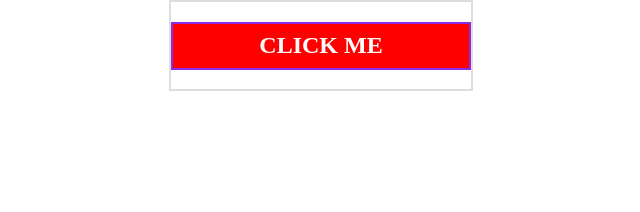
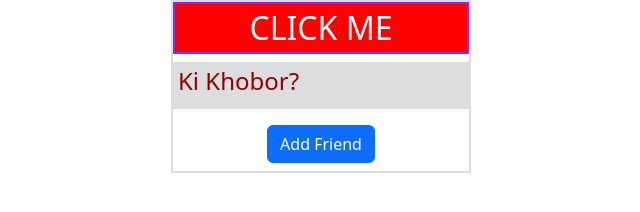
Before and after one commit to dev-rahim/jQurey, a plain HTML site: page index.html in a window 1280 px wide. Both pictures are taken after a click on the element "CLICK ME". Shown: the whole page, without its empty margins (319-959 px from the left). Drawn offline with nearby package versions, Linux system fonts and the light colour scheme.

Commit message:
jQurey text html css event

```diff
--- a/css/main.css
+++ b/css/main.css
@@ -265,6 +265,7 @@ textarea {
   width: 300px;
   border: solid 2px #ddd;
   margin: 0 auto;
+  text-align: center;
 }
 
 h2 {
--- a/index.html
+++ b/index.html
@@ -9,7 +9,8 @@
 
   <link rel="apple-touch-icon" href="icon.png">
   <!-- Place favicon.ico in the root directory -->
-
+<link rel="stylesheet" href="https://cdn.jsdelivr.net/npm/bootstrap@5.2.0-beta1/dist/css/bootstrap.min.css
+">
   <link rel="stylesheet" href="css/normalize.css">
   <link rel="stylesheet" href="css/main.css">
 
@@ -20,8 +21,10 @@
 <div class="box">
   <h2>CLICK ME</h2>
   <p>Lorem ipsum dolor sit amet consectetur adipisicing elit. Voluptas quo eaque dolor cum numquam. Iure nam possimus aliquam velit tempore similique minima iusto expedita dignissimos id, iste dolore ipsa aut.</p>
+  <h3 class="btn btn-primary auto">Add Friend</h3  >
 </div>
-
+<script src="https://cdn.jsdelivr.net/npm/bootstrap@5.2.0-beta1/dist/js/bootstrap.bundle.min.js
+"></script>
   <script src="js/vendor/modernizr-3.11.2.min.js"></script>
   <script src="js/plugins.js"></script>
   <script src="js/main.js"></script>
--- a/js/custom.js
+++ b/js/custom.js
@@ -20,9 +20,43 @@
 //     })
 
 //    });
+//    $(document).ready(function() {
+//     $('h2').click(function(){
+//         $('p').toggle();
+//     })
+
+//    });
+//    $(document).ready(function() {
+//     $('h2').click(function(){
+//         $('p').slideUp(4000);
+//     })
+
+//    });
+//    $(document).ready(function() {
+//     $('h2').click(function(){
+//         $('p').slideToggle();
+//     })
+
+//    });
+//    $(document).ready(function() {
+//     $('h2').click(function(){
+//         $('p').fadeToggle();
+//     })
+
+//    });
    $(document).ready(function() {
+    // $('h2').click(function(){
+    //     $('p').fadeTo('slow', 0.1);
+    // $('h2').click(function(){
+    //     $('p').text('Ki khobor?');
     $('h2').click(function(){
-        $('p').toggle();
+        $('p').html("<h4>Ki Khobor?</h4>");
+        $('p').css('color', '#900000');
+
+    })
+
+    $('h3').click(function(){
+        $('h3').text('Request Sent');
     })
 
    });
```
